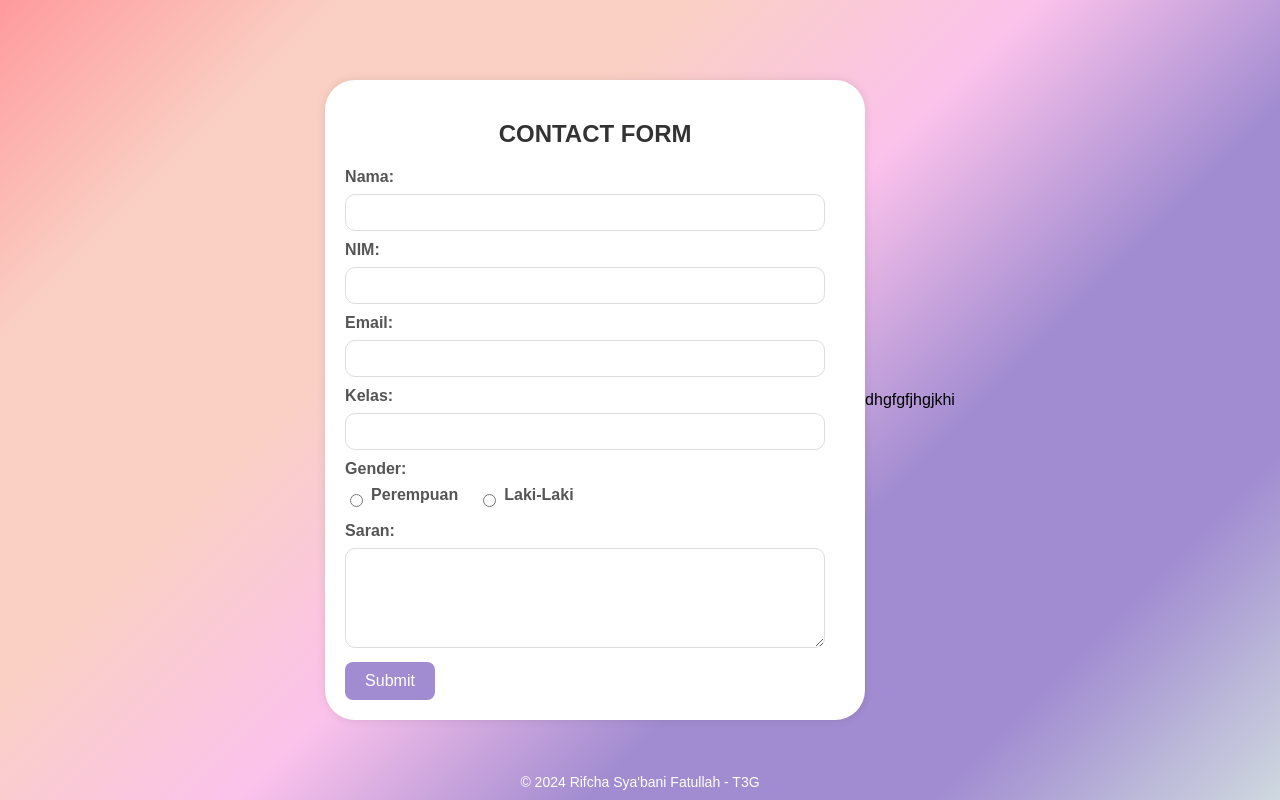
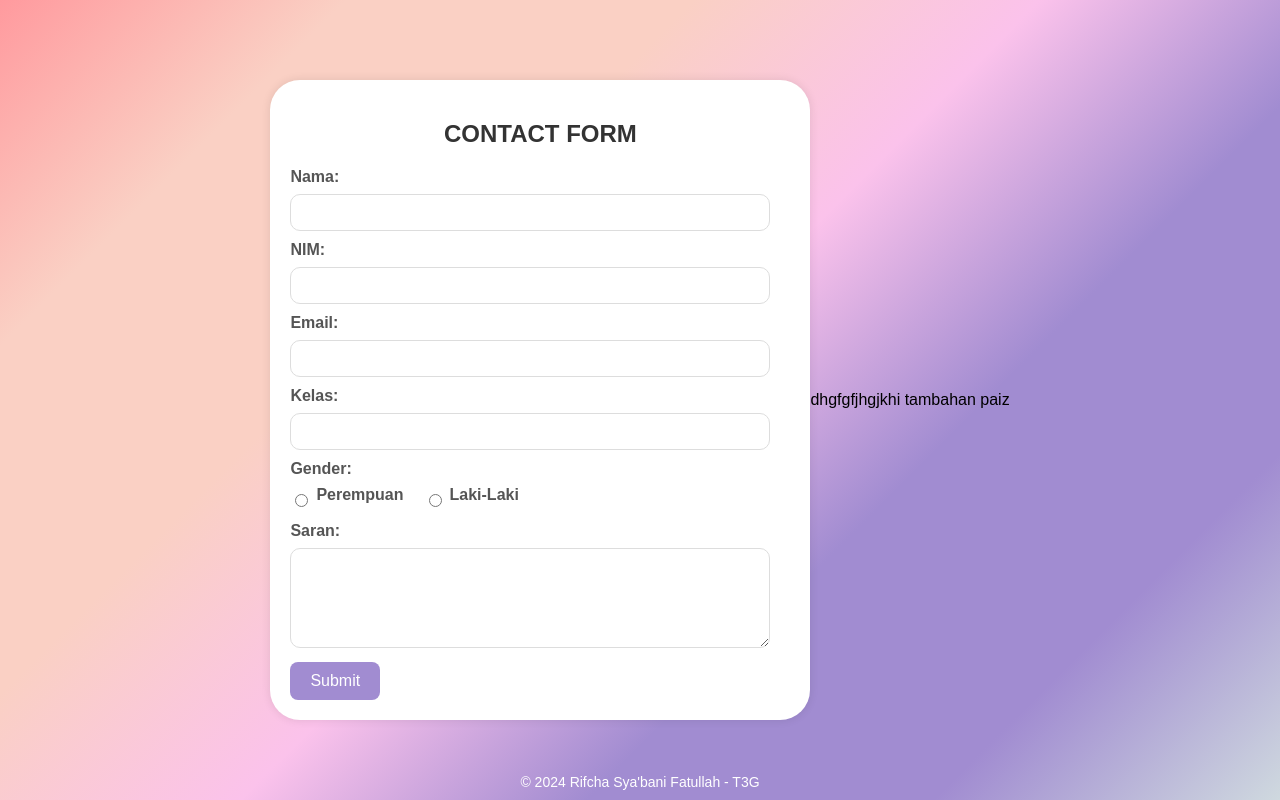
Before and after one commit to rifchasyabani30/contact-form-, a PHP site: page / in a window 1280 px wide. Run offline with PHP 8.4, Linux system fonts and the light colour scheme.

Commit message:
coba commit kasus line sama

```diff
--- a/index.php
+++ b/index.php
@@ -170,7 +170,7 @@ if ($_SERVER["REQUEST_METHOD"] == "POST") {
     </div>
 </body>
 </html>
-dhgfgfjhgjkhi
+dhgfgfjhgjkhi tambahan paiz
 <!-- asdasdjbakdbjs -->
 
 <!-- asdasd -->
```
